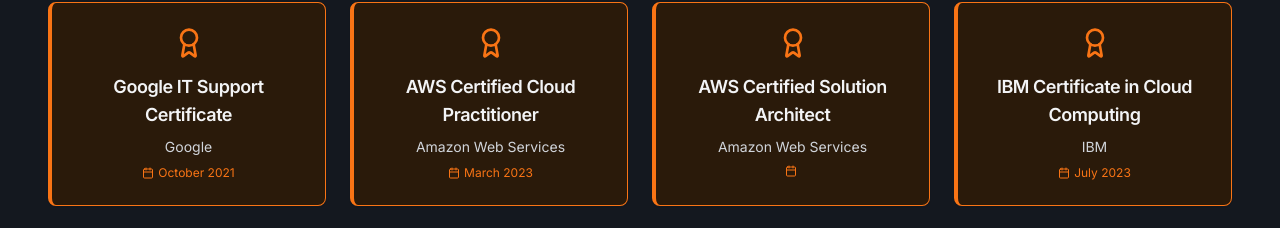
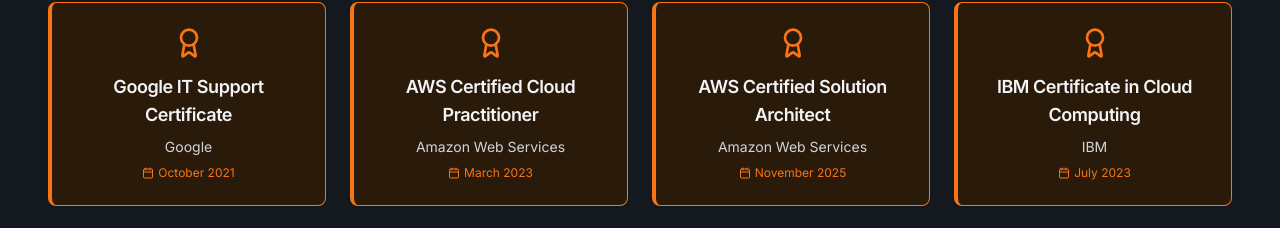
Before and after one commit to DalijayTechHub/my-portfolio-it-support-specialist, a Next.js app: page / in a window 1280 px wide. Shown: the part 6254-6482 px from the top of the page. Built offline with nearby package versions, Linux system fonts and the light colour scheme.

Commit message:
Add November 2025 date to AWS Certified Solution Architect certification

```diff
--- a/components/certifications.tsx
+++ b/components/certifications.tsx
@@ -22,7 +22,7 @@ export default function Certifications() {
     {
       name: "AWS Certified Solution Architect",
       issuer: "Amazon Web Services",
-      date: "",
+      date: "November 2025",
       icon: <Award className="h-8 w-8" />,
     },
     {
```
